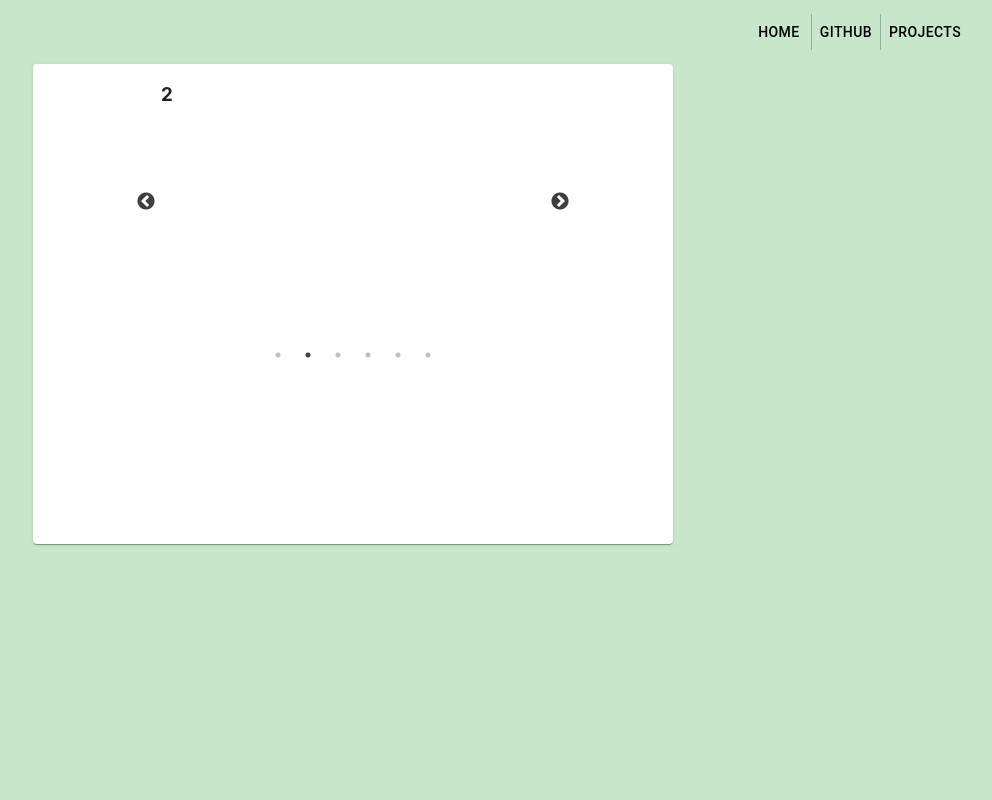
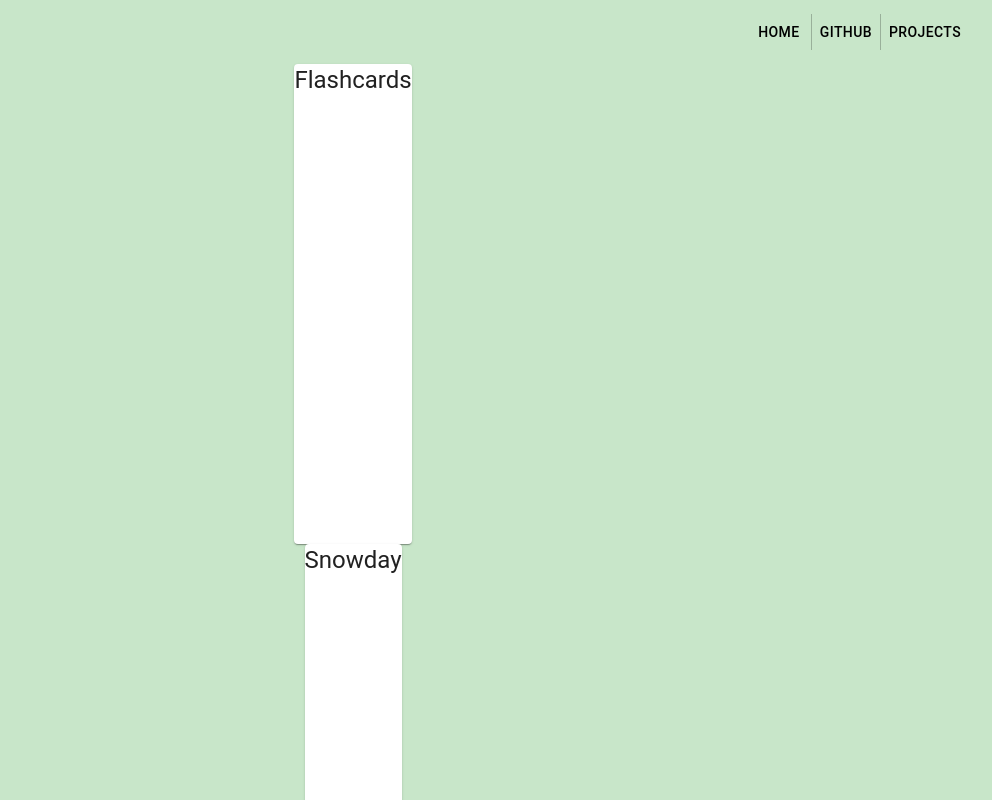
Before and after one commit to briankeefe/briankeefe.github.io, a React (Create React App) app: page /projects in a window 1280 px wide. Shown: the top 800 px of the page, without its empty margins (287-1279 px from the left). Built offline with nearby package versions, Linux system fonts and the light colour scheme.

Commit message:
end of day

```diff
--- a/src/App.js
+++ b/src/App.js
@@ -14,6 +14,7 @@ import {
 import { blue } from "@material-ui/core/colors";
 import space from "./images/space.jpg";
 import TopBar from "./layout/TopBar";
+import { Link } from "react-router-dom";
 
 function App() {
 	return (
@@ -30,9 +31,12 @@ function App() {
 					<Typography className="cascadia" variant="p">
 						Staples INC., Framingham MA
 					</Typography>
-					<Button color="secondary" variant="contained" id="work-button">
-						See Work
-					</Button>
+					<Link className="link" to="/projects">
+						<Button color="secondary" variant="contained" id="work-button">
+							See Work
+						</Button>
+					</Link>
+
 					<Grid item xs={10} sm={8} md={6} lg={4}>
 						<Typography variant="h5" className="white-text about-text cascadia">
 							"Highly motivated developer focused on ReactJS, .NET, and full
--- a/src/Projects.js
+++ b/src/Projects.js
@@ -3,20 +3,25 @@ import { Box, Card, CardContent, Typography, Grid } from "@material-ui/core";
 import { green } from "@material-ui/core/colors";
 import TopBar from "./layout/TopBar";
 import SimpleSlider from "./SimpleSlider";
+
+let projectNames = ["Flashcards", "Snowday", "Sample Coding"];
+
 let ProjectPage = () => {
 	return (
 		<Box className="projects-page" style={{ backgroundColor: green[100] }}>
 			<TopBar />
-			<Grid container justify="center">
-				<Grid item xs={12} sm={9} md={6}>
-					<Card style={{ height: "60vh" }}>
-						<Grid container justify="center">
-							<Box style={{ height: "30vh", width: "30vw" }}>
-								<SimpleSlider />
-							</Box>
+			<Grid container justify="center" direction="column" alignItems="center">
+				{projectNames.map(e => {
+					return (
+						<Grid item xs={12} sm={9} md={6}>
+							<Card style={{ height: "60vh" }}>
+								<Grid container justify="center">
+									<Typography variant="h5">{e}</Typography>
+								</Grid>
+							</Card>
 						</Grid>
-					</Card>
-				</Grid>
+					);
+				})}
 			</Grid>
 		</Box>
 	);
--- a/src/layout/TopBar.js
+++ b/src/layout/TopBar.js
@@ -21,7 +21,7 @@ let TopBar = () => {
 						<Button>Home</Button>
 					</Link>
 
-					<Button>Github</Button>
+					<Button href="http://www.github.com/briankeefe">Github</Button>
 					<Link className="link" to="/projects">
 						<Button>Projects</Button>
 					</Link>
--- a/src/style.scss
+++ b/src/style.scss
@@ -52,7 +52,7 @@
 }
 
 .projects-page {
-	height: 100vh;
+	min-height: 100vh;
 	width: 100vw;
 	.MuiAppBar-root {
 		background: transparent;
@@ -65,7 +65,8 @@
 		}
 	}
 
-	.slick-next:before, .slick-prev:before {
+	.slick-next:before,
+	.slick-prev:before {
 		color: #000;
 	}
 }
```
